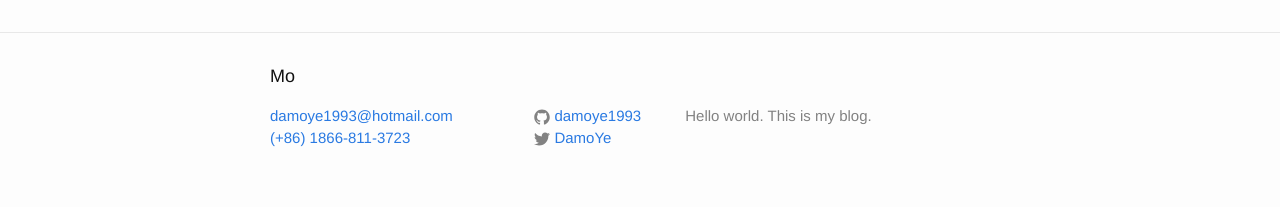
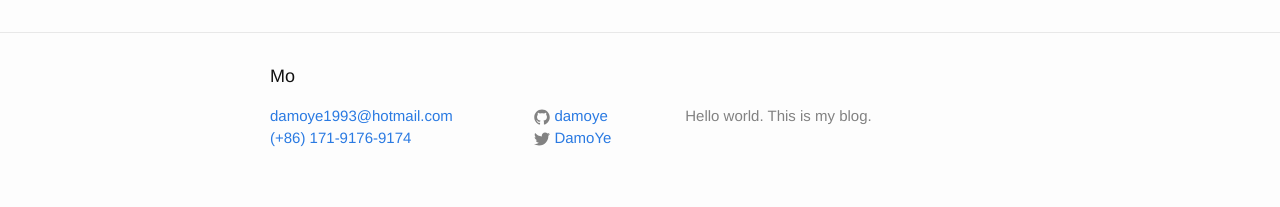
Before and after one commit to damoye/damoye.github.io, a Jekyll site: the page built from index.html, in a window 1280 px wide. Shown: the part 1109-1316 px from the top of the page. Built offline with Jekyll 4.4.1, drawn with Linux system fonts in a browser that asks for light colours.

Commit message:
update phone number and github

```diff
--- a/_config.yml
+++ b/_config.yml
@@ -8,13 +8,13 @@
 # Site settings
 title: Mo
 email: damoye1993@hotmail.com
-mobile: (+86) 1866-811-3723
+mobile: (+86) 171-9176-9174
 description: > # this means to ignore newlines until "baseurl:"
   Hello world. This is my blog.
 baseurl: "" # the subpath of your site, e.g. /blog
 url: "http://yourdomain.com" # the base hostname & protocol for your site
 twitter_username: DamoYe
-github_username:  damoye1993
+github_username:  damoye
 
 # Build settings
 markdown: kramdown
```
